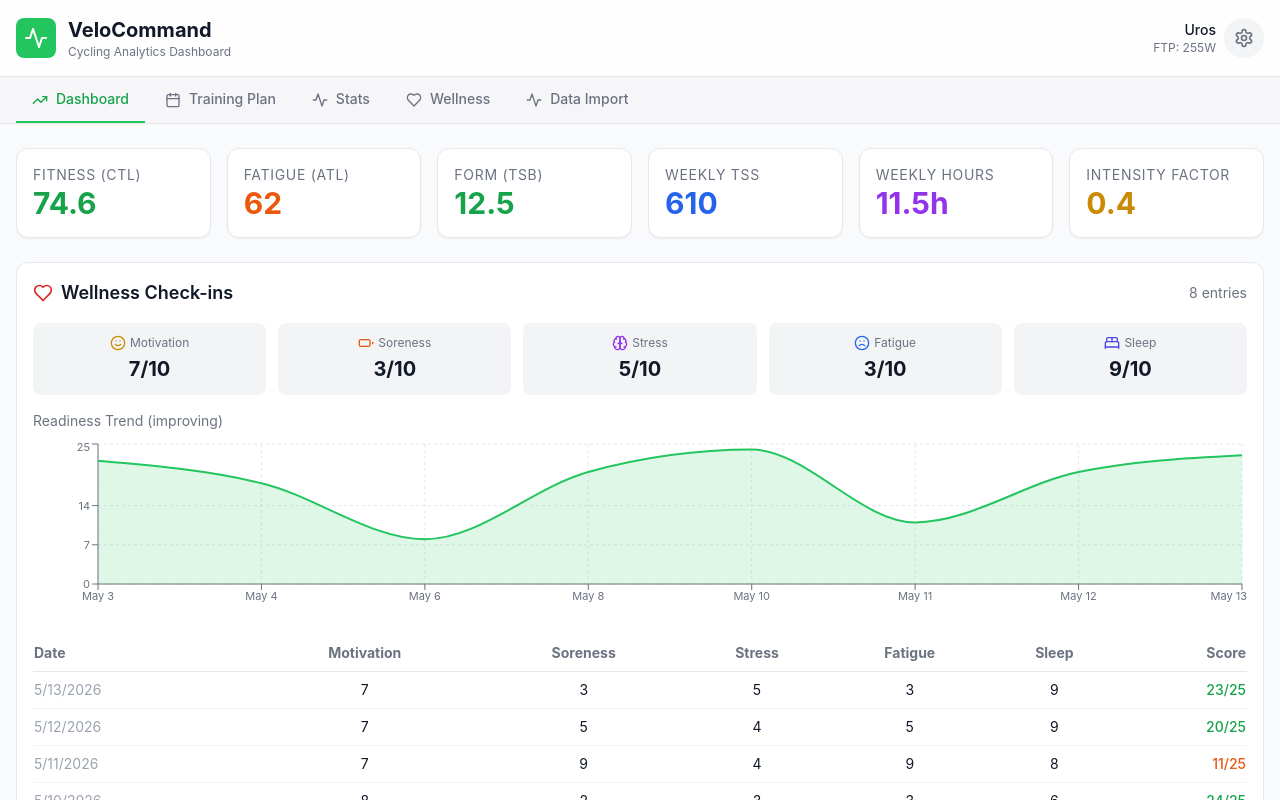
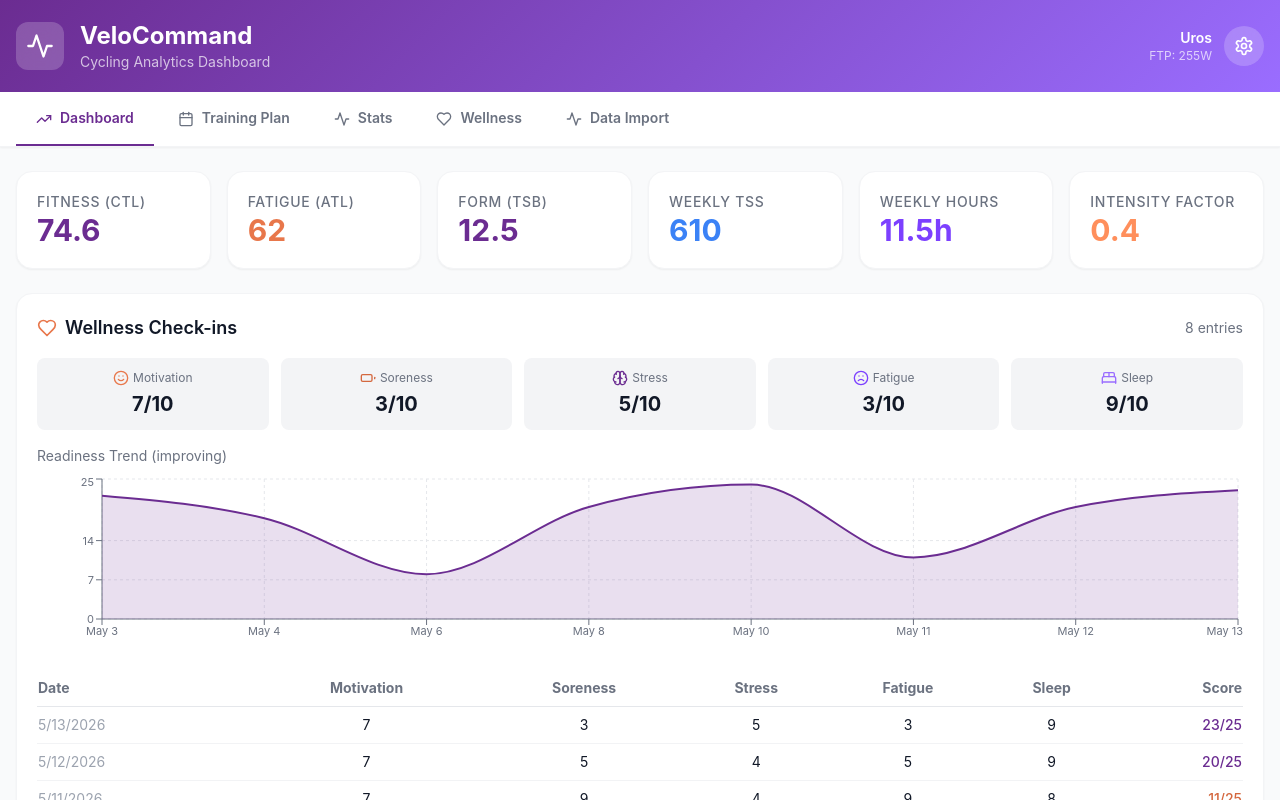
Before and after one commit to umarca296/Velo-App, a React (Vite) app: page / in a window 1280 px wide. Shown: the top 800 px of the page. Built offline with nearby package versions, Linux system fonts and the light colour scheme.

Commit message:
style: new purple/orange theme matching Preplet festival design

```diff
--- a/src/App.tsx
+++ b/src/App.tsx
@@ -25,39 +25,39 @@ export default function App() {
   return (
     <div className="min-h-screen bg-gray-50">
       {/* Header */}
-      <header className="border-b border-gray-200 bg-white/80 backdrop-blur">
-        <div className="max-w-7xl mx-auto px-4 py-4 flex items-center justify-between">
-          <div className="flex items-center gap-3">
-            <div className="w-10 h-10 bg-cycling-500 rounded-lg flex items-center justify-center">
-              <Activity className="w-6 h-6 text-white" />
+      <header className="gradient-hero text-white">
+        <div className="max-w-7xl mx-auto px-4 py-5 flex items-center justify-between">
+          <div className="flex items-center gap-4">
+            <div className="w-12 h-12 bg-white/20 backdrop-blur rounded-xl flex items-center justify-center">
+              <Activity className="w-7 h-7 text-white" />
             </div>
             <div>
-              <h1 className="text-xl font-bold text-gray-900">VeloCommand</h1>
-              <p className="text-xs text-gray-500">Cycling Analytics Dashboard</p>
+              <h1 className="text-2xl font-bold text-white">VeloCommand</h1>
+              <p className="text-sm text-white/70">Cycling Analytics Dashboard</p>
             </div>
           </div>
-          <div className="flex items-center gap-2">
+          <div className="flex items-center gap-3">
             <div className="text-right">
-              <p className="text-sm font-medium text-gray-900">{urosProfile.name}</p>
-              <p className="text-xs text-gray-500">FTP: {urosProfile.ftp}W</p>
+              <p className="text-sm font-semibold text-white">{urosProfile.name}</p>
+              <p className="text-xs text-white/70">FTP: {urosProfile.ftp}W</p>
             </div>
-            <div className="w-10 h-10 bg-gray-100 rounded-full flex items-center justify-center">
-              <Settings className="w-5 h-5 text-gray-500" />
+            <div className="w-10 h-10 bg-white/20 backdrop-blur rounded-full flex items-center justify-center">
+              <Settings className="w-5 h-5 text-white" />
             </div>
           </div>
         </div>
       </header>
 
       {/* Navigation */}
-      <nav className="border-b border-gray-200 bg-gray-100/50">
+      <nav className="bg-white border-b border-gray-100 shadow-sm">
         <div className="max-w-7xl mx-auto px-4">
           <div className="flex gap-1">
             <button
               onClick={() => setActiveTab('dashboard')}
-              className={`px-4 py-3 text-sm font-medium border-b-2 transition-colors ${
+              className={`px-5 py-4 text-sm font-semibold border-b-2 transition-colors ${
                 activeTab === 'dashboard'
-                  ? 'border-cycling-500 text-cycling-600'
-                  : 'border-transparent text-gray-500 hover:text-gray-700'
+                  ? 'border-primary-600 text-primary-600'
+                  : 'border-transparent text-gray-500 hover:text-primary-600'
               }`}
             >
               <TrendingUp className="w-4 h-4 inline mr-2" />
@@ -65,10 +65,10 @@ export default function App() {
             </button>
             <button
               onClick={() => setActiveTab('plan')}
-              className={`px-4 py-3 text-sm font-medium border-b-2 transition-colors ${
+              className={`px-5 py-4 text-sm font-semibold border-b-2 transition-colors ${
                 activeTab === 'plan'
-                  ? 'border-cycling-500 text-cycling-600'
-                  : 'border-transparent text-gray-500 hover:text-gray-700'
+                  ? 'border-primary-600 text-primary-600'
+                  : 'border-transparent text-gray-500 hover:text-primary-600'
               }`}
             >
               <Calendar className="w-4 h-4 inline mr-2" />
@@ -76,10 +76,10 @@ export default function App() {
             </button>
             <button
               onClick={() => setActiveTab('stats')}
-              className={`px-4 py-3 text-sm font-medium border-b-2 transition-colors ${
+              className={`px-5 py-4 text-sm font-semibold border-b-2 transition-colors ${
                 activeTab === 'stats'
-                  ? 'border-cycling-500 text-cycling-600'
-                  : 'border-transparent text-gray-500 hover:text-gray-700'
+                  ? 'border-primary-600 text-primary-600'
+                  : 'border-transparent text-gray-500 hover:text-primary-600'
               }`}
             >
               <Activity className="w-4 h-4 inline mr-2" />
@@ -87,10 +87,10 @@ export default function App() {
             </button>
             <button
               onClick={() => setActiveTab('wellness')}
-              className={`px-4 py-3 text-sm font-medium border-b-2 transition-colors ${
+              className={`px-5 py-4 text-sm font-semibold border-b-2 transition-colors ${
                 activeTab === 'wellness'
-                  ? 'border-cycling-500 text-cycling-600'
-                  : 'border-transparent text-gray-500 hover:text-gray-700'
+                  ? 'border-primary-600 text-primary-600'
+                  : 'border-transparent text-gray-500 hover:text-primary-600'
               }`}
             >
               <Heart className="w-4 h-4 inline mr-2" />
@@ -98,10 +98,10 @@ export default function App() {
             </button>
             <button
               onClick={() => setActiveTab('import')}
-              className={`px-4 py-3 text-sm font-medium border-b-2 transition-colors ${
+              className={`px-5 py-4 text-sm font-semibold border-b-2 transition-colors ${
                 activeTab === 'import'
-                  ? 'border-cycling-500 text-cycling-600'
-                  : 'border-transparent text-gray-500 hover:text-gray-700'
+                  ? 'border-primary-600 text-primary-600'
+                  : 'border-transparent text-gray-500 hover:text-primary-600'
               }`}
             >
               <Activity className="w-4 h-4 inline mr-2" />
--- a/src/components/Dashboard.tsx
+++ b/src/components/Dashboard.tsx
@@ -22,14 +22,12 @@ export default function Dashboard({ workouts, metrics, athlete, wellnessEntries
     const totalElevation = workouts.reduce((sum, w) => sum + w.elevation, 0);
     const avgIf = workouts.reduce((sum, w) => sum + w.if, 0) / workouts.length;
 
-    // This week
     const now = new Date();
     const weekAgo = new Date(now.getTime() - 7 * 24 * 60 * 60 * 1000);
     const thisWeekWorkouts = workouts.filter(w => w.date >= weekAgo);
     const weeklyTss = thisWeekWorkouts.reduce((sum, w) => sum + w.tss, 0);
     const weeklyHours = thisWeekWorkouts.reduce((sum, w) => sum + w.duration, 0) / 60;
 
-    // Latest metrics
     const latest = metrics[metrics.length - 1];
 
     return {
@@ -47,7 +45,6 @@ export default function Dashboard({ workouts, metrics, athlete, wellnessEntries
     };
   }, [workouts, metrics]);
 
-  // Chart data for PMC (Performance Management Chart)
   const pmcData = metrics.map(m => ({
     date: m.date.toISOString().split('T')[0],
     CTL: Math.round(m.ctl * 10) / 10,
@@ -55,7 +52,6 @@ export default function Dashboard({ workouts, metrics, athlete, wellnessEntries
     TSB: Math.round(m.tsb * 10) / 10,
   }));
 
-  // Weekly TSS chart
   const weeklyTssData = useMemo(() => {
     const weeks = new Map<string, number>();
     for (const w of workouts) {
@@ -69,7 +65,6 @@ export default function Dashboard({ workouts, metrics, athlete, wellnessEntries
       .map(([date, tss]) => ({ date, tss }));
   }, [workouts]);
 
-  // Zone distribution
   const zoneData = useMemo(() => {
     const zones = { 'Z1': 0, 'Z2': 0, 'Z3': 0, 'Z4': 0, 'Z5': 0, 'Z6': 0 };
     for (const w of workouts) {
@@ -96,7 +91,6 @@ export default function Dashboard({ workouts, metrics, athlete, wellnessEntries
     'Z6': '#a78bfa',
   };
 
-  // Wellness trend data
   const wellnessChartData = useMemo(() => {
     if (!wellnessEntries.length) return [];
     return wellnessEntries.slice(-14).map(e => {
@@ -120,31 +114,31 @@ export default function Dashboard({ workouts, metrics, athlete, wellnessEntries
     <div className="space-y-6">
       {/* Stats Grid */}
       <div className="grid grid-cols-2 md:grid-cols-4 lg:grid-cols-6 gap-4">
-        <div className="card">
+        <div className="card card-hover">
           <p className="stat-label">Fitness (CTL)</p>
-          <p className="stat-value text-cycling-600">{stats.ctl}</p>
+          <p className="stat-value text-primary-600">{stats.ctl}</p>
         </div>
-        <div className="card">
+        <div className="card card-hover">
           <p className="stat-label">Fatigue (ATL)</p>
-          <p className="stat-value text-orange-600">{stats.atl}</p>
+          <p className="stat-value text-accent-500">{stats.atl}</p>
         </div>
-        <div className="card">
+        <div className="card card-hover">
           <p className="stat-label">Form (TSB)</p>
-          <p className={`stat-value ${stats.tsb > 0 ? 'text-cycling-600' : 'text-orange-600'}`}>
+          <p className={`stat-value ${stats.tsb > 0 ? 'text-primary-600' : 'text-accent-500'}`}>
             {stats.tsb}
           </p>
         </div>
-        <div className="card">
+        <div className="card card-hover">
           <p className="stat-label">Weekly TSS</p>
-          <p className="stat-value text-blue-600">{stats.weeklyTss}</p>
+          <p className="stat-value text-blue-500">{stats.weeklyTss}</p>
         </div>
-        <div className="card">
+        <div className="card card-hover">
           <p className="stat-label">Weekly Hours</p>
-          <p className="stat-value text-purple-600">{stats.weeklyHours}h</p>
+          <p className="stat-value text-primary-500">{stats.weeklyHours}h</p>
         </div>
-        <div className="card">
+        <div className="card card-hover">
           <p className="stat-label">Intensity Factor</p>
-          <p className="stat-value text-yellow-600">{stats.avgIf}</p>
+          <p className="stat-value text-accent-400">{stats.avgIf}</p>
         </div>
       </div>
 
@@ -153,46 +147,45 @@ export default function Dashboard({ workouts, metrics, athlete, wellnessEntries
         <div className="card">
           <div className="flex items-center justify-between mb-4">
             <h3 className="text-lg font-semibold text-gray-900 flex items-center gap-2">
-              <Heart className="w-5 h-5 text-red-600" />
+              <Heart className="w-5 h-5 text-accent-500" />
               Wellness Check-ins
             </h3>
             <span className="text-sm text-gray-500">{wellnessEntries.length} entries</span>
           </div>
 
-          {/* Latest Check-in Cards */}
           {latestWellness && (
             <div className="grid grid-cols-2 md:grid-cols-5 gap-3 mb-4">
               <div className="bg-gray-100 rounded-lg p-3 text-center">
                 <div className="flex items-center justify-center gap-1 mb-1">
-                  <Smile className="w-4 h-4 text-yellow-600" />
+                  <Smile className="w-4 h-4 text-accent-500" />
                   <span className="text-xs text-gray-500">Motivation</span>
                 </div>
                 <p className="text-xl font-bold text-gray-900">{latestWellness.motivation}/10</p>
               </div>
               <div className="bg-gray-100 rounded-lg p-3 text-center">
                 <div className="flex items-center justify-center gap-1 mb-1">
-                  <Battery className="w-4 h-4 text-orange-600" />
+                  <Battery className="w-4 h-4 text-accent-600" />
                   <span className="text-xs text-gray-500">Soreness</span>
                 </div>
                 <p className="text-xl font-bold text-gray-900">{latestWellness.muscleSoreness}/10</p>
               </div>
               <div className="bg-gray-100 rounded-lg p-3 text-center">
                 <div className="flex items-center justify-center gap-1 mb-1">
-                  <Brain className="w-4 h-4 text-purple-600" />
+                  <Brain className="w-4 h-4 text-primary-600" />
                   <span className="text-xs text-gray-500">Stress</span>
                 </div>
                 <p className="text-xl font-bold text-gray-900">{latestWellness.lifeStress}/10</p>
               </div>
               <div className="bg-gray-100 rounded-lg p-3 text-center">
                 <div className="flex items-center justify-center gap-1 mb-1">
-                  <Frown className="w-4 h-4 text-blue-600" />
+                  <Frown className="w-4 h-4 text-primary-500" />
                   <span className="text-xs text-gray-500">Fatigue</span>
                 </div>
                 <p className="text-xl font-bold text-gray-900">{latestWellness.fatigueLevel}/10</p>
               </div>
               <div className="bg-gray-100 rounded-lg p-3 text-center">
                 <div className="flex items-center justify-center gap-1 mb-1">
-                  <BedDouble className="w-4 h-4 text-indigo-600" />
+                  <BedDouble className="w-4 h-4 text-primary-400" />
                   <span className="text-xs text-gray-500">Sleep</span>
                 </div>
                 <p className="text-xl font-bold text-gray-900">{latestWellness.sleepQuality}/10</p>
@@ -200,7 +193,6 @@ export default function Dashboard({ workouts, metrics, athlete, wellnessEntries
             </div>
           )}
 
-          {/* Wellness Trend Mini-Chart */}
           {wellnessChartData.length > 1 && (
             <div>
               <p className="text-sm text-gray-500 mb-2">Readiness Trend ({trend})</p>
@@ -214,13 +206,12 @@ export default function Dashboard({ workouts, metrics, athlete, wellnessEntries
                     labelStyle={{ color: '#111827' }}
                     formatter={(value: number) => [`${value}/25`, 'Readiness']}
                   />
-                  <Area type="monotone" dataKey="readiness" stroke="#22c55e" fill="#22c55e" fillOpacity={0.15} strokeWidth={2} />
+                  <Area type="monotone" dataKey="readiness" stroke="#6B2C91" fill="#6B2C91" fillOpacity={0.15} strokeWidth={2} />
                 </AreaChart>
               </ResponsiveContainer>
             </div>
           )}
 
-          {/* Check-in History Table */}
           <div className="mt-4 overflow-x-auto">
             <table className="w-full text-sm">
               <thead>
@@ -246,7 +237,7 @@ export default function Dashboard({ workouts, metrics, athlete, wellnessEntries
                       <td className="py-2 text-center text-gray-900">{e.fatigueLevel}</td>
                       <td className="py-2 text-center text-gray-900">{e.sleepQuality}</td>
                       <td className="py-2 text-right">
-                        <span className={`font-medium ${r.readiness === 'high' ? 'text-cycling-600' : r.readiness === 'moderate' ? 'text-yellow-600' : 'text-orange-600'}`}>
+                        <span className={`font-medium ${r.readiness === 'high' ? 'text-primary-600' : r.readiness === 'moderate' ? 'text-accent-500' : 'text-accent-600'}`}>
                           {r.score}/25
                         </span>
                       </td>
@@ -262,7 +253,7 @@ export default function Dashboard({ workouts, metrics, athlete, wellnessEntries
       {/* PMC Chart */}
       <div className="card">
         <h3 className="text-lg font-semibold text-gray-900 mb-4 flex items-center gap-2">
-          <TrendingUp className="w-5 h-5 text-cycling-600" />
+          <TrendingUp className="w-5 h-5 text-primary-600" />
           Performance Management Chart
         </h3>
         <ResponsiveContainer width="100%" height={300}>
@@ -272,10 +263,10 @@ export default function Dashboard({ workouts, metrics, athlete, wellnessEntries
             <YAxis stroke="#6b7280" fontSize={12} />
             <Tooltip
               contentStyle={{ backgroundColor: '#ffffff', border: '1px solid #e5e7eb', borderRadius: '8px' }}
-              labelStyle={{ color: '#fff' }}
+              labelStyle={{ color: '#111827' }}
             />
-            <Area type="monotone" dataKey="CTL" stroke="#22c55e" fill="#22c55e" fillOpacity={0.2} strokeWidth={2} name="CTL (Fitness)" />
-            <Area type="monotone" dataKey="ATL" stroke="#f97316" fill="#f97316" fillOpacity={0.2} strokeWidth={2} name="ATL (Fatigue)" />
+            <Area type="monotone" dataKey="CTL" stroke="#6B2C91" fill="#6B2C91" fillOpacity={0.2} strokeWidth={2} name="CTL (Fitness)" />
+            <Area type="monotone" dataKey="ATL" stroke="#E8774B" fill="#E8774B" fillOpacity={0.2} strokeWidth={2} name="ATL (Fatigue)" />
             <Area type="monotone" dataKey="TSB" stroke="#60a5fa" fill="#60a5fa" fillOpacity={0.1} strokeWidth={2} name="TSB (Form)" />
             <Legend />
           </AreaChart>
@@ -284,10 +275,9 @@ export default function Dashboard({ workouts, metrics, athlete, wellnessEntries
 
       {/* Charts Row */}
       <div className="grid grid-cols-1 lg:grid-cols-2 gap-6">
-        {/* Weekly TSS */}
         <div className="card">
           <h3 className="text-lg font-semibold text-gray-900 mb-4 flex items-center gap-2">
-            <Flame className="w-5 h-5 text-orange-600" />
+            <Flame className="w-5 h-5 text-accent-500" />
             Weekly Training Load (TSS)
           </h3>
           <ResponsiveContainer width="100%" height={250}>
@@ -297,17 +287,16 @@ export default function Dashboard({ workouts, metrics, athlete, wellnessEntries
               <YAxis stroke="#6b7280" fontSize={12} />
               <Tooltip
                 contentStyle={{ backgroundColor: '#ffffff', border: '1px solid #e5e7eb', borderRadius: '8px' }}
-                labelStyle={{ color: '#fff' }}
+                labelStyle={{ color: '#111827' }}
               />
-              <Bar dataKey="tss" fill="#22c55e" radius={[4, 4, 0, 0]} />
+              <Bar dataKey="tss" fill="#6B2C91" radius={[6, 6, 0, 0]} />
             </BarChart>
           </ResponsiveContainer>
         </div>
 
-        {/* Zone Distribution */}
         <div className="card">
           <h3 className="text-lg font-semibold text-gray-900 mb-4 flex items-center gap-2">
-            <Zap className="w-5 h-5 text-yellow-600" />
+            <Zap className="w-5 h-5 text-accent-400" />
             Time in Power Zones
           </h3>
           <ResponsiveContainer width="100%" height={250}>
@@ -317,9 +306,9 @@ export default function Dashboard({ workouts, metrics, athlete, wellnessEntries
               <YAxis stroke="#6b7280" fontSize={12} />
               <Tooltip
                 contentStyle={{ backgroundColor: '#ffffff', border: '1px solid #e5e7eb', borderRadius: '8px' }}
-                labelStyle={{ color: '#fff' }}
+                labelStyle={{ color: '#111827' }}
               />
-              <Bar dataKey="hours" radius={[4, 4, 0, 0]}>
+              <Bar dataKey="hours" radius={[6, 6, 0, 0]}>
                 {zoneData.map((entry, index) => (
                   <Cell key={`cell-${index}`} fill={zoneColors[entry.zone]} />
                 ))}
@@ -332,7 +321,7 @@ export default function Dashboard({ workouts, metrics, athlete, wellnessEntries
       {/* Recent Workouts Table */}
       <div className="card">
         <h3 className="text-lg font-semibold text-gray-900 mb-4 flex items-center gap-2">
-          <Activity className="w-5 h-5 text-cycling-600" />
+          <Activity className="w-5 h-5 text-primary-600" />
           Recent Workouts
         </h3>
         <div className="overflow-x-auto">
@@ -350,16 +339,16 @@ export default function Dashboard({ workouts, metrics, athlete, wellnessEntries
             </thead>
             <tbody>
               {workouts.slice(-10).reverse().map(w => (
-                <tr key={w.id} className="border-b border-gray-200/50 hover:bg-gray-100/50">
+                <tr key={w.id} className="border-b border-gray-200/50 hover:bg-gray-50">
                   <td className="py-2 text-gray-400">{w.date.toLocaleDateString()}</td>
                   <td className="py-2 text-gray-900 font-medium">{w.title}</td>
                   <td className="py-2">
-                    <span className="px-2 py-1 rounded-md text-xs font-medium bg-gray-100 text-gray-400">
+                    <span className="px-2 py-1 rounded-lg text-xs font-medium bg-gray-100 text-gray-500">
                       {w.type}
                     </span>
                   </td>
                   <td className="py-2 text-right text-gray-400">{w.duration}min</td>
-                  <td className="py-2 text-right text-cycling-600 font-medium">{w.tss}</td>
+                  <td className="py-2 text-right text-primary-600 font-semibold">{w.tss}</td>
                   <td className="py-2 text-right text-gray-400">{w.np}W</td>
                   <td className="py-2 text-right text-gray-400">{w.if.toFixed(2)}</td>
                 </tr>
--- a/src/index.css
+++ b/src/index.css
@@ -10,7 +10,11 @@
 
 @layer components {
   .card {
-    @apply bg-white rounded-xl border border-gray-200 p-4 shadow-sm;
+    @apply bg-white rounded-2xl border border-gray-100 p-5 shadow-sm;
+  }
+
+  .card-hover {
+    @apply transition-all duration-300 hover:shadow-md hover:border-primary-200;
   }
 
   .stat-value {
@@ -18,10 +22,32 @@
   }
 
   .stat-label {
-    @apply text-sm text-gray-500 uppercase tracking-wider;
+    @apply text-sm text-gray-500 uppercase tracking-wider font-medium;
   }
 
   .zone-badge {
-    @apply px-2 py-1 rounded-md text-xs font-medium;
+    @apply px-2 py-1 rounded-lg text-xs font-medium;
+  }
+
+  .btn-primary {
+    @apply px-5 py-2.5 bg-primary-600 text-white rounded-xl font-semibold
+           hover:bg-primary-700 transition-colors shadow-sm;
+  }
+
+  .btn-accent {
+    @apply px-5 py-2.5 bg-accent-500 text-white rounded-xl font-semibold
+           hover:bg-accent-600 transition-colors shadow-sm;
+  }
+
+  .section-title {
+    @apply text-xl font-bold text-gray-900 mb-4;
+  }
+
+  .gradient-hero {
+    background: linear-gradient(135deg, #6B2C91 0%, #9a6dff 100%);
+  }
+
+  .gradient-accent {
+    background: linear-gradient(135deg, #E8774B 0%, #ff8f5c 100%);
   }
 }
--- a/tailwind.config.js
+++ b/tailwind.config.js
@@ -7,17 +7,29 @@ export default {
   theme: {
     extend: {
       colors: {
-        'cycling': {
-          50: '#f0fdf4',
-          100: '#dcfce7',
-          200: '#bbf7d0',
-          300: '#86efac',
-          400: '#4ade80',
-          500: '#22c55e',
-          600: '#16a34a',
-          700: '#15803d',
-          800: '#166534',
-          900: '#14532d',
+        'primary': {
+          50: '#f5f0ff',
+          100: '#ede5ff',
+          200: '#d6c6ff',
+          300: '#b89aff',
+          400: '#9a6dff',
+          500: '#7c40ff',
+          600: '#6B2C91',
+          700: '#5a247a',
+          800: '#491c63',
+          900: '#38154d',
+        },
+        'accent': {
+          50: '#fff5f0',
+          100: '#ffe8db',
+          200: '#ffd0b8',
+          300: '#ffb08a',
+          400: '#ff8f5c',
+          500: '#E8774B',
+          600: '#d4683f',
+          700: '#b85a36',
+          800: '#9c4c2d',
+          900: '#803e25',
         },
         'power': {
           z1: '#94a3b8',
```
